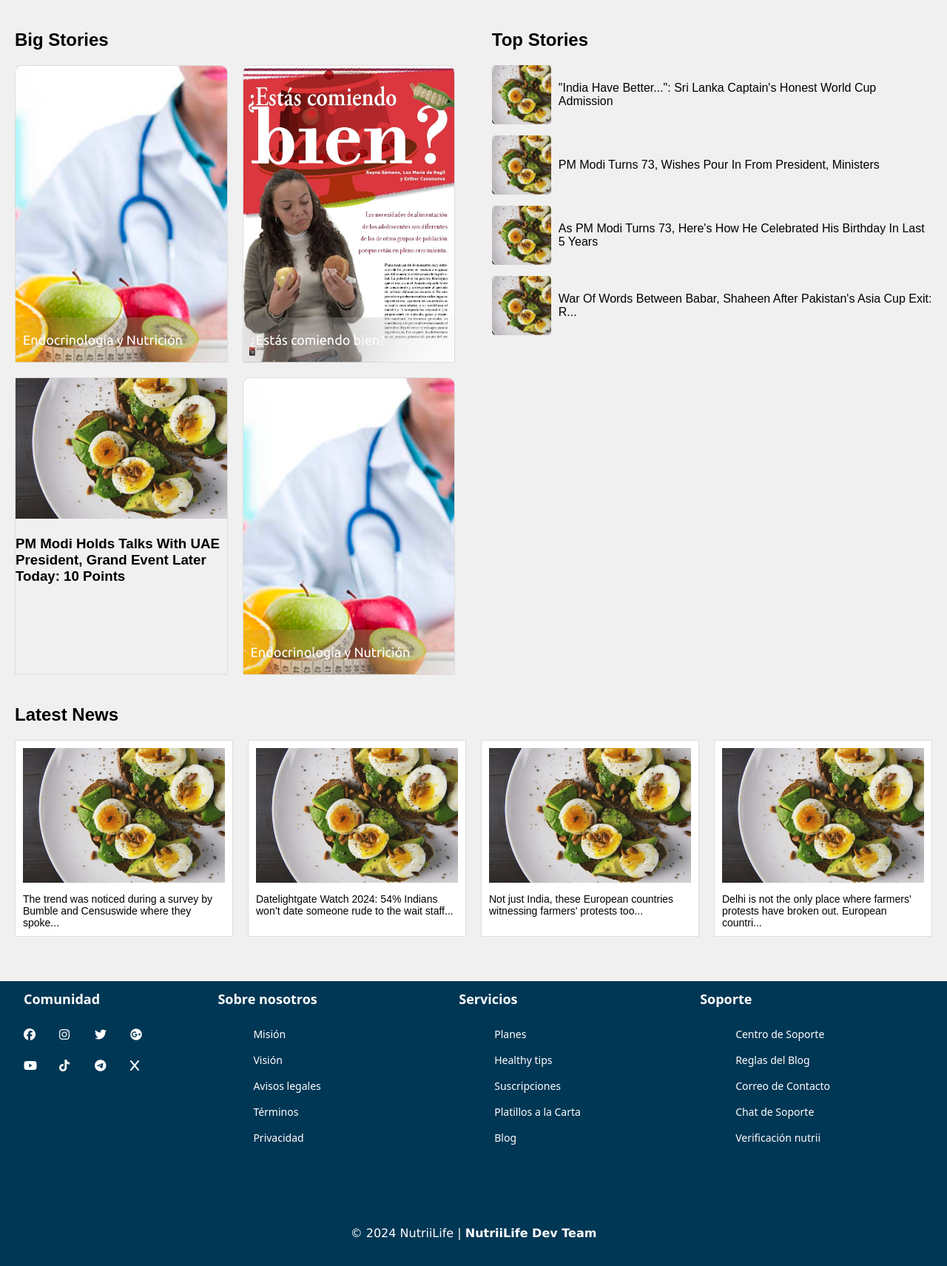
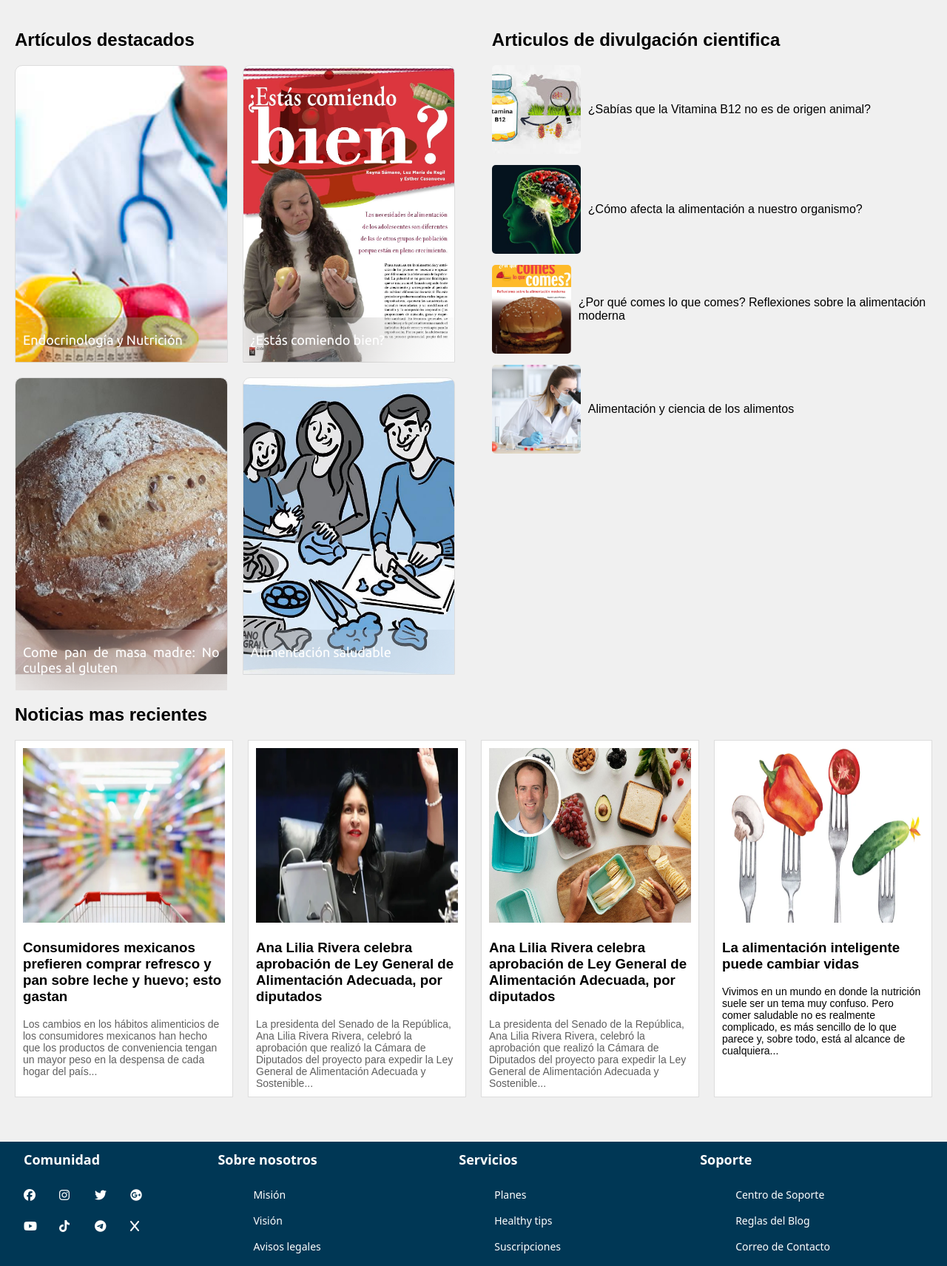
Before and after one commit to Pxnque/Nutriilife, a PHP site: page /healthy.html in a window 1280 px wide. Shown: the part 100-1811 px from the top of the page at 74% size. Run offline with PHP 8.4, Linux system fonts and the light colour scheme.

Commit message:
se termino el html de healthy tips o consejos saludables

```diff
--- a/healthy.css
+++ b/healthy.css
@@ -216,11 +216,16 @@
     align-items: center;
     margin-bottom: 15px;
     font-size: 16px;
+    list-style: none;
+
 }
-
+.top-stories a{
+    text-decoration: none;
+    color: black;
+}
 .top-stories li img {
-    width: 80px;
-    height: 80px;
+    width: 120px;
+    height: 120px;
     object-fit: cover;
     margin-right: 10px;
     border-radius: 5px;
@@ -240,13 +245,19 @@
 
 .news-item img {
     width: 100%;
-    height: auto;
+    height: 236px;
 }
-
+.news-item a{
+    text-decoration: none;
+    color: black;
+}
 .news-item p {
     font-size: 14px;
     margin: 10px 0 0;
+    color: #5f5f5f;
+    font-weight: 100;
 }
+
 
 
 
--- a/healthy.html
+++ b/healthy.html
@@ -33,7 +33,7 @@
     <main>
         <section class="stories-container">
             <div class="big-stories">
-                <h2>Big Stories</h2>
+                <h2>Artículos destacados</h2>
                 <div class="stories-grid">
 
                     <div class="story" style="--i:url(img/bn1.jpg)" data-url="https://www.elsevier.es/es-revista-endocrinologia-nutricion-12-articulo-alimentacion-saludable-basada-evidencia-13088200">
@@ -46,57 +46,89 @@
                             <h3>¿Estás comiendo bien?</h3>
                         </div>
                     </div>
-                    <div class="story">
-                        <img src="img/pr10.jpg" alt="Story Image">
-                        <h3>PM Modi Holds Talks With UAE President, Grand Event Later Today: 10 Points</h3>
+                    <div class="story" style="--i:url(img/bn3.jpg)" data-url="https://microbacterium.es/come-pan-masa-madre-no-le-eches-la-culpa-gluten">
+                        <div class="story-title">
+                            <h3>Come pan de masa madre: No culpes al gluten</h3>
                         </div>
-                    <div class="story" style="--i:url(img/bn1.jpg)" data-url="https://www.elsevier.es/es-revista-endocrinologia-nutricion-12-articulo-alimentacion-saludable-basada-evidencia-13088200">
+                    </div>
+                    <div class="story" style="--i:url(img/bn4.jpg)" data-url="https://salud.nih.gov/recursos-de-salud/nih-noticias-de-salud/edicion-especial-de-alimentacion-saludable">
                         <div class="story-title">
-                            <h3>Endocrinología y Nutrición</h3>
+                            <h3>Alimentación saludable</h3>
                         </div>
                     </div>
                 </div>
             </div>
             <div class="top-stories">
-                <h2>Top Stories</h2>
+                <h2>Articulos de divulgación cientifica</h2>
                 <ul>
+                    <a href="https://microbacterium.es/sabias-que-la-vitamina-b12-no-es-de-origen-animal">
                         <li>
-                        <img src="img/pr10.jpg" alt="Top Story Image">
-                        "India Have Better...": Sri Lanka Captain's Honest World Cup Admission
+                            <img src="img/li1.jpg" alt="Top Story Image" >
+                            ¿Sabías que la Vitamina B12 no es de origen animal?
                         </li>
+                    </a>
+
+                    <a href="https://microbacterium.es/como-afecta-alimentacion-organismo">
                         <li>
-                        <img src="img/pr10.jpg" alt="Top Story Image">
-                        PM Modi Turns 73, Wishes Pour In From President, Ministers
+                            <img src="img/li2.jpg" alt="Top Story Image">
+                            ¿Cómo afecta la alimentación a nuestro organismo?
                         </li>
+                    </a>
+                    <a href="https://www.comoves.unam.mx/numeros/articulo/64/por-que-comes-lo-que-comes-reflexiones-sobre-la-alimentacion-moderna">
                         <li>
-                        <img src="img/pr10.jpg" alt="Top Story Image">
-                        As PM Modi Turns 73, Here's How He Celebrated His Birthday In Last 5 Years
+                            <img src="img/li3.webp" alt="Top Story Image">
+                            ¿Por qué comes lo que comes? Reflexiones sobre la alimentación moderna
                         </li>
+                    </a>
+                    <a href="https://cgipv.udg.mx/publicaciones/revistas/alimentacion-y-ciencia-de-los-alimentos">
                         <li>
-                        <img src="img/pr10.jpg" alt="Top Story Image">
-                        War Of Words Between Babar, Shaheen After Pakistan's Asia Cup Exit: R...
+                            <img src="img/li4.jpg" alt="Top Story Image">
+                            Alimentación y ciencia de los alimentos
                         </li>
+                    </a>
                 </ul>
             </div>
         </section>
         <section class="latest-news">
-            <h2>Latest News</h2>
+            <h2>Noticias mas recientes</h2>
             <div class="news-grid">
                 <div class="news-item">
-                    <img src="img/pr10.jpg" alt="Latest News Image">
-                    <p>The trend was noticed during a survey by Bumble and Censuswide where they spoke...</p>
+                    <a href="https://www.milenio.com/negocios/mexicanos-prefieren-comprar-refrescos-y-pan-que-leche-y-huevo">
+                        <img src="img/n1.webp" alt="Latest News Image">
+                        <h3>Consumidores mexicanos prefieren comprar refresco y pan sobre leche y huevo; esto gastan</h3>
+                        <p>Los cambios en los hábitos alimenticios de los consumidores mexicanos han hecho que los productos de conveniencia tengan un
+                            mayor peso en la despensa de cada hogar del país...
+                        </p>
+                    </a>
                 </div>
                 <div class="news-item">
-                    <img src="img/pr10.jpg" alt="Latest News Image">
-                    <p>Datelightgate Watch 2024: 54% Indians won’t date someone rude to the wait staff...</p>
+                    <a href="https://www.milenio.com/politica/diputados-aprueban-ley-general-alimentacion-adecuada">
+                        <img src="img/n2.webp" alt="Latest News Image">
+                        <h3>Ana Lilia Rivera celebra aprobación de Ley General de Alimentación Adecuada, por diputados</h3>
+                        <p>La presidenta del Senado de la República, Ana Lilia Rivera Rivera, celebró la aprobación que realizó la
+                            Cámara de Diputados del proyecto para expedir la Ley General de Alimentación Adecuada y Sostenible...
+
+                        </p>
+                    </a>
                 </div>
                 <div class="news-item">
-                    <img src="img/pr10.jpg" alt="Latest News Image">
-                    <p>Not just India, these European countries witnessing farmers' protests too...</p>
+                    <a href="https://www.milenio.com/politica/diputados-aprueban-ley-general-alimentacion-adecuada">
+                        <img src="img/n3.jpg" alt="Latest News Image">
+                        <h3>Ana Lilia Rivera celebra aprobación de Ley General de Alimentación Adecuada, por diputados</h3>
+                        <p>La presidenta del Senado de la República, Ana Lilia Rivera Rivera, celebró la aprobación que realizó la
+                            Cámara de Diputados del proyecto para expedir la Ley General de Alimentación Adecuada y Sostenible...
+
+                        </p>
+                    </a>
                 </div>
                 <div class="news-item">
-                    <img src="img/pr10.jpg" alt="Latest News Image">
-                    <p>Delhi is not the only place where farmers' protests have broken out. European countri...</p>
+                    <a href="https://www.milenio.com/especiales/alimentacion-inteligente-controla-revierte-diabetes-tipo-2">
+                        <img src="img/n4.webp" alt="Latest News Image">
+                        <h3>La alimentación inteligente puede cambiar vidas</h3>
+                        <p>Vivimos en un mundo en donde la nutrición suele ser un tema muy confuso.
+                             Pero comer saludable no es realmente complicado, es más sencillo de lo que parece y, sobre todo, está al alcance de cualquiera...
+
+                    </a>
                 </div>
             </div>
         </section>
```
Also changed, not shown: img/bn3.jpg (added), img/bn4.jpg (added), img/li1.jpg (added), img/li2.jpg (added), img/li3.webp (added), img/li4.jpg (added), img/n1.webp (added), img/n2.webp (added), img/n3.jpg (added), img/n4.webp (added), img/n5.webp (added). Lines whose indentation alone changed are shown as unchanged.
